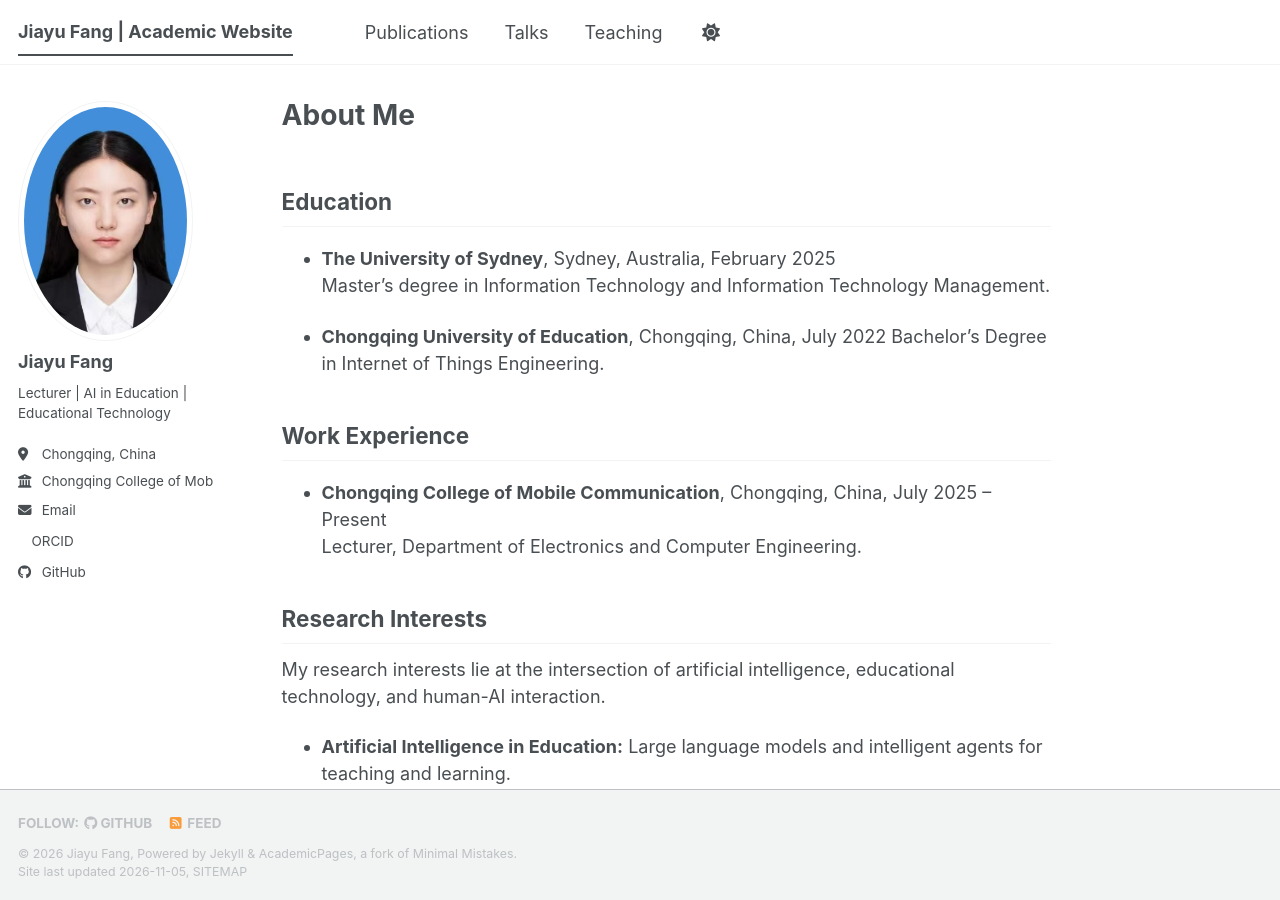
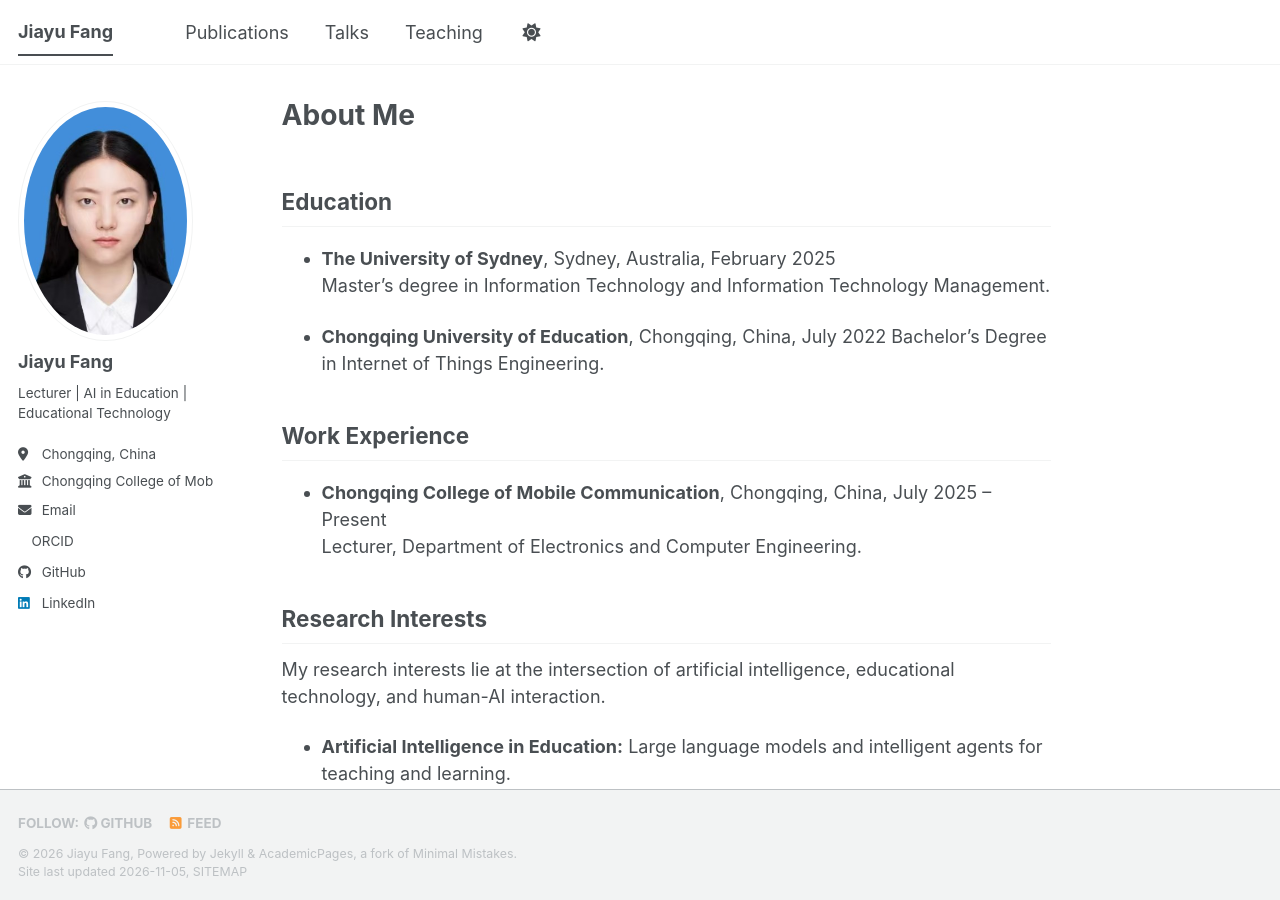
Before and after one commit to ziyeAnn/ziyeann.github.io, a Jekyll site: the page built from _pages/about.md, in a window 1280 px wide and 900 px high. Built offline with Jekyll 4.4.1, drawn with Linux system fonts in a browser that asks for light colours; a script bundle is joined from its source files by our own code; a style sheet for code colours, icons or effects is not loaded.

Commit message:
Update _config.yml

```diff
--- a/_config.yml
+++ b/_config.yml
@@ -9,7 +9,7 @@
 # Basic Site Settings
 locale                   : "en-US"
 site_theme               : "default"
-title                    : "Jiayu Fang | Academic Website"
+title                    : "Jiayu Fang"
 title_separator          : "-"
 name                     : &name "Jiayu Fang"
 description              : &description "Academic profile and research portfolio of Jiayu Fang."
@@ -64,7 +64,7 @@ author:
   keybase          : # Username
   instagram        : # Username
   lastfm           : # Username
-  linkedin         : # Username
+  linkedin         : "www.linkedin.com/in/jiayu-fang-579989258"
   mastodon         : # URL
   medium           : # URL
   pinterest        : # Username
```
